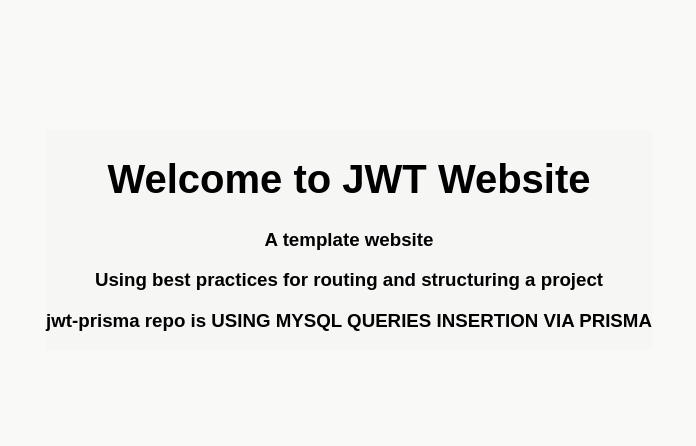
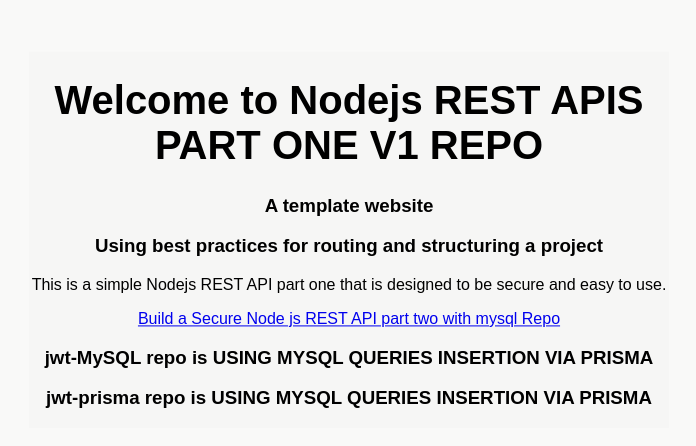
Before and after one commit to rqkohistani/Nodejs-RESTAPI-part-one, a website: page index.html in a window 1280 px wide. Shown: the whole page, without its empty margins (291-987 px from the left). Drawn offline with Linux system fonts and the light colour scheme.

Commit message:
updates index.html

```diff
--- a/index.html
+++ b/index.html
@@ -1,7 +1,7 @@
 <!DOCTYPE html>
 <html lang="en">
 <head>
-<title>jwt</title>
+<title>part one</title>
 <meta charset="UTF-8">
 <meta name="viewport" content="width=device-width, initial-scale=1">
 <style>
@@ -31,12 +31,16 @@
 <body>
 
 <div class="header">
-  <h1>Welcome to JWT Website</h1>
+  <h1>Welcome to Nodejs REST APIS PART ONE V1 REPO</h1>
+
   <h3>A <b>template</b> website </h3>
   <h3>Using best practices for routing and structuring a project</h3>
-  <h3>jwt-prisma repo is USING MYSQL QUERIES INSERTION VIA <STRONG>PRISMA</STRONG></h3>
+  <p>This is a simple Nodejs REST API part one that is designed to be secure and easy to use.</p>
+  <a href="https://github.com/rqkohistani/Build-a-Secure-Node-js-REST-API-part-two-with-mysql"> Build a Secure Node js REST API part two with mysql Repo</a>
+    <h3>jwt-MySQL repo is USING MYSQL QUERIES INSERTION VIA <STRONG>PRISMA</STRONG></h3>
+    <h3>jwt-prisma repo is USING MYSQL QUERIES INSERTION VIA <STRONG>PRISMA</STRONG></h3>
+
 </div>
-
 
 </body>
 </html>
```
